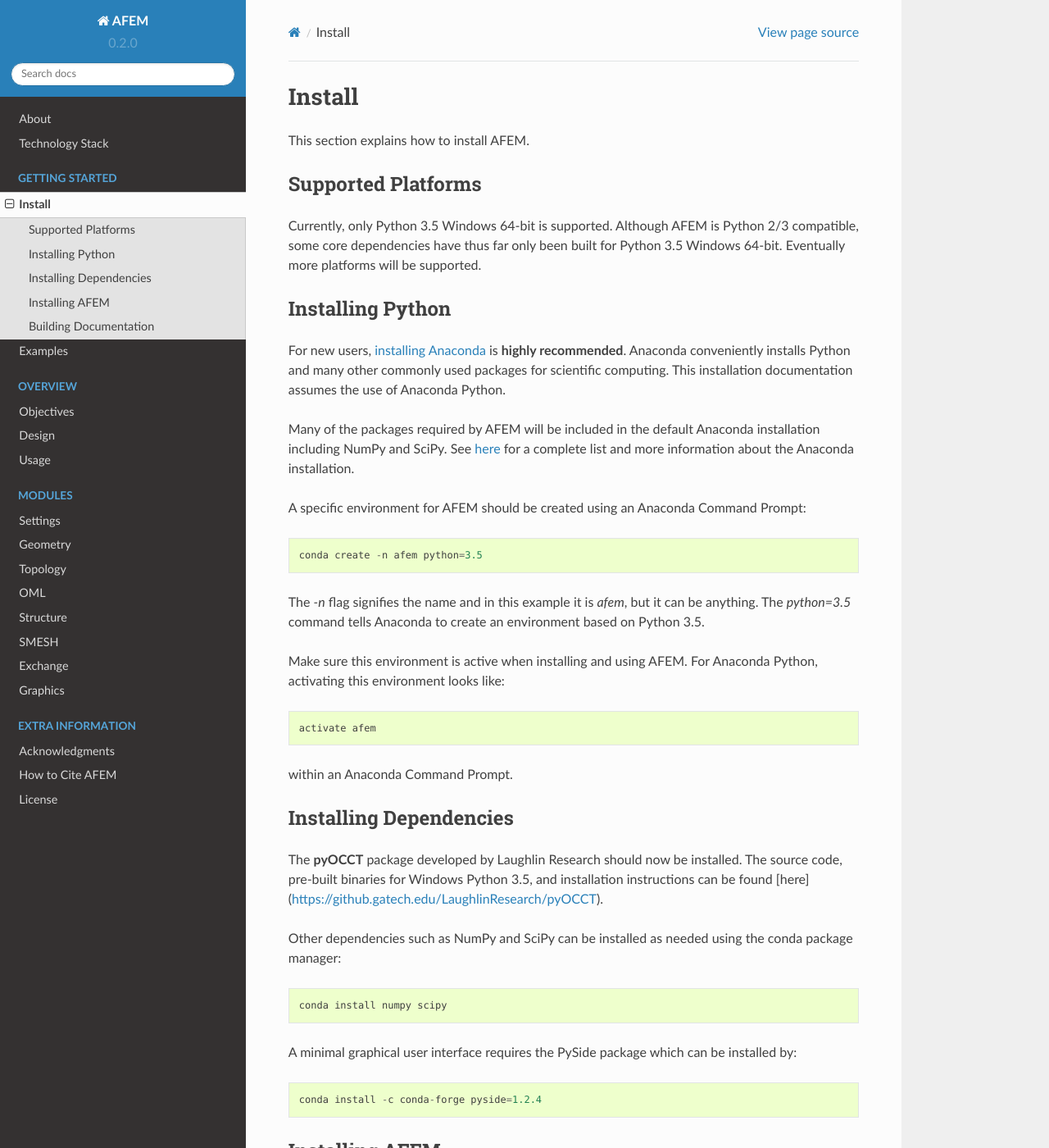
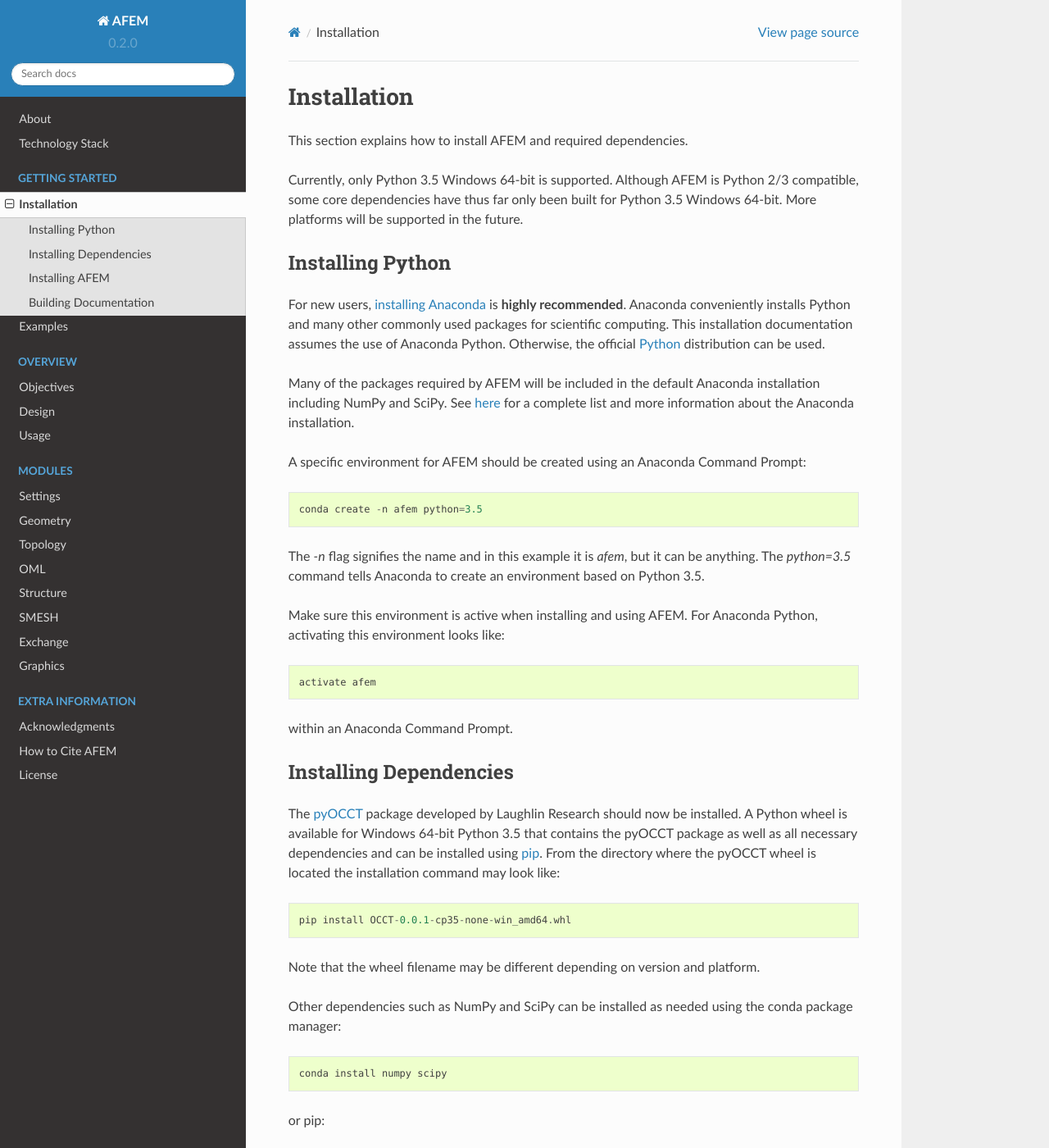
Before and after one commit to trelau/AFEM, a Sphinx documentation site: the page built from docs/source/install.rst, in a window 1280 px wide and 1400 px high. Shown: the whole window at 82% size. Built offline with Sphinx 7.4.7 and the Read the Docs theme 2.0.0, drawn with Linux system fonts in a browser that asks for light colours; some of the changed text lies outside the part shown.

```diff
--- a/docs/source/install.rst
+++ b/docs/source/install.rst
@@ -1,19 +1,18 @@
-Install
-=======
-This section explains how to install AFEM.
+Installation
+============
+This section explains how to install AFEM and required dependencies.
 
-Supported Platforms
--------------------
 Currently, only Python 3.5 Windows 64-bit is supported. Although AFEM is
 Python 2/3 compatible, some core dependencies have thus far only been built
-for Python 3.5 Windows 64-bit. Eventually more platforms will be supported.
+for Python 3.5 Windows 64-bit. More platforms will be supported in the future.
 
 Installing Python
 -----------------
 For new users, `installing Anaconda <https://www.continuum.io/downloads>`_ is
 **highly recommended**. Anaconda conveniently installs Python and many other
 commonly used packages for scientific computing. This installation
-documentation assumes the use of Anaconda Python.
+documentation assumes the use of Anaconda Python. Otherwise, the official
+`Python <https://www.python.org/downloads/>`_ distribution can be used.
 
 Many of the packages required by AFEM will be included in the default Anaconda
 installation including NumPy and SciPy. See
@@ -38,15 +37,25 @@ within an Anaconda Command Prompt.
 
 Installing Dependencies
 -----------------------
-The **pyOCCT** package developed by Laughlin Research should now be installed.
-The source code, pre-built binaries for Windows Python 3.5, and installation
-instructions can be found
-[here](https://github.gatech.edu/LaughlinResearch/pyOCCT).
+The `pyOCCT <https://github.com/LaughlinResearch/pyOCCT>`_ package developed by
+Laughlin Research should now be installed. A Python wheel is available for
+Windows 64-bit Python 3.5 that contains the pyOCCT package as well as all
+necessary dependencies and can be installed using
+`pip <https://pypi.python.org/pypi/pip/>`_. From the directory where the pyOCCT
+wheel is located the installation command may look like::
+
+    pip install OCCT-0.0.1-cp35-none-win_amd64.whl
+
+Note that the wheel filename may be different depending on version and platform.
 
 Other dependencies such as NumPy and SciPy can be installed as needed using
 the conda package manager::
 
     conda install numpy scipy
+
+or pip::
+
+    pip install numpy scipy
 
 A minimal graphical user interface requires the PySide package which can be
 installed by::
@@ -57,19 +66,19 @@ Installing AFEM
 ---------------
 Be sure to activate the designed AFEM environment before installation.
 
-AFEM is a pure Python package and can be installed using the command:
+AFEM is a pure Python package and can be installed using the command::
 
     python setup.py develop
 
 within the AFEM root folder. The ``develop`` option links to the source code
 at runtime so changes in the source are reflected in any programs using AFEM.
-The regular installation command
+The regular installation command::
 
     python setup.py install
 
 can be used to actually install the AFEM package into the Python root directory.
 
-Installation files can be cleaned by:
+Installation files can be cleaned by::
 
     conda clean -a
 
@@ -80,11 +89,11 @@ sphinx_rtd_theme in the desired conda environment by::
 
     conda install sphinx sphinx_rtd_theme
 
-Then navigate to the docs/ folder and run:
+Then navigate to the *docs/* folder and run::
 
     make html
 
-This should build html documentation in a docs/build/html folder. Open the
+This should build html documentation in a *docs/build/html* folder. Open the
 afem.html file with a web browser.
 
 Examples
```
Also changed, not shown: README.md (+46 -23 lines), docs/source/intro.rst (+17 -0 lines).
